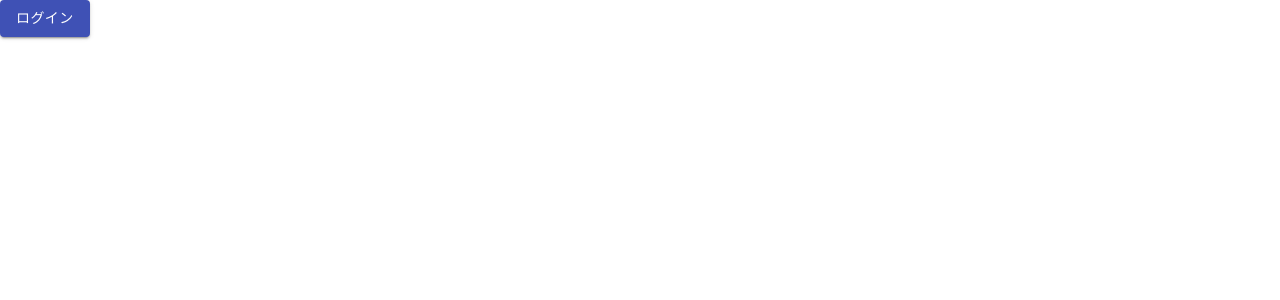
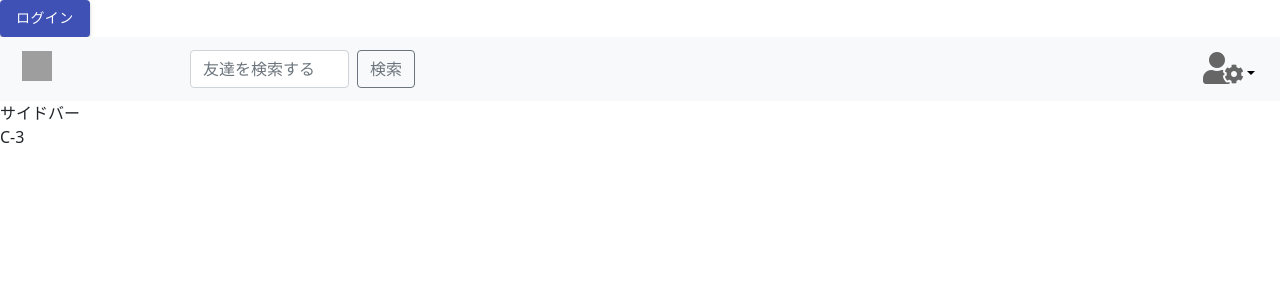
Before and after one commit to sugimoto-ecn/tomomin_front, a React (Create React App) app: page /dashboard/follows in a window 1280 px wide. Shown: the top 300 px of the page. Built offline with nearby package versions, Linux system fonts and the light colour scheme; grey boxes are pictures that could not be loaded.

Commit message:
c作業準備

```diff
--- a/src/Router.js
+++ b/src/Router.js
@@ -10,7 +10,10 @@ import {
  } from './views'
 
  import {
-     SleepData
+     SleepData,
+     TimeSetting,
+     UserSetting,
+     Follows
  } from "./views/dashboard"
 
 
@@ -27,6 +30,9 @@ const router = () => {
                 <Route exact path="/auth/product" component={Product} />
 
                 <Route exact path="/dashboard/sleeps" component={SleepData} />
+                <Route exact path="/dashboard/time-setting" component={TimeSetting} />
+                <Route exact path="/dashboard/user-setting" component={UserSetting} />
+                <Route exact path="/dashboard/follows" component={Follows} />
             </Switch>
         </Router>
     )
--- /dev/null
+++ b/src/views/dashboard/Follows/index.jsx
@@ -0,0 +1,19 @@
+import React from 'react'
+import styles from './Follows.module.css'
+import DefaultLayout from '../../../components/templates/DefaultLayout'
+
+const Follows = () => {
+    return (
+        <div>
+           <DefaultLayout>
+                <>
+                <div>
+                    C-3
+                </div>
+                </>
+            </DefaultLayout>
+        </div>
+    )
+}
+
+export default Follows
--- /dev/null
+++ b/src/views/dashboard/TimeSetting/index.jsx
@@ -0,0 +1,19 @@
+import React from 'react'
+import styles from  "./TimeSetting.module.css"
+import DefaultLayout from '../../../components/templates/DefaultLayout'
+
+const TimeSetting = () => {
+    return (
+        <div>
+             <DefaultLayout>
+                <>
+                <div>
+                    C-2
+                </div>
+                </>
+            </DefaultLayout>
+        </div>
+    )
+}
+
+export default TimeSetting
--- /dev/null
+++ b/src/views/dashboard/UserSetting/index.jsx
@@ -0,0 +1,19 @@
+import React from 'react'
+import styles from './UserSetting.module.css'
+import DefaultLayout from '../../../components/templates/DefaultLayout'
+
+const UserSetting = () => {
+    return (
+        <div>
+            <DefaultLayout>
+                <>
+                <div>
+                    C-4
+                </div>
+                </>
+            </DefaultLayout>
+        </div>
+    )
+}
+
+export default UserSetting
```
Also changed, not shown: src/views/dashboard/index.js (+7 -1 lines), src/views/dashboard/Follows/Follows.module.css (added), src/views/dashboard/TimeSetting/TimeSetting.module.css (added), src/views/dashboard/UserSetting/UserSetting.module.css (added).
